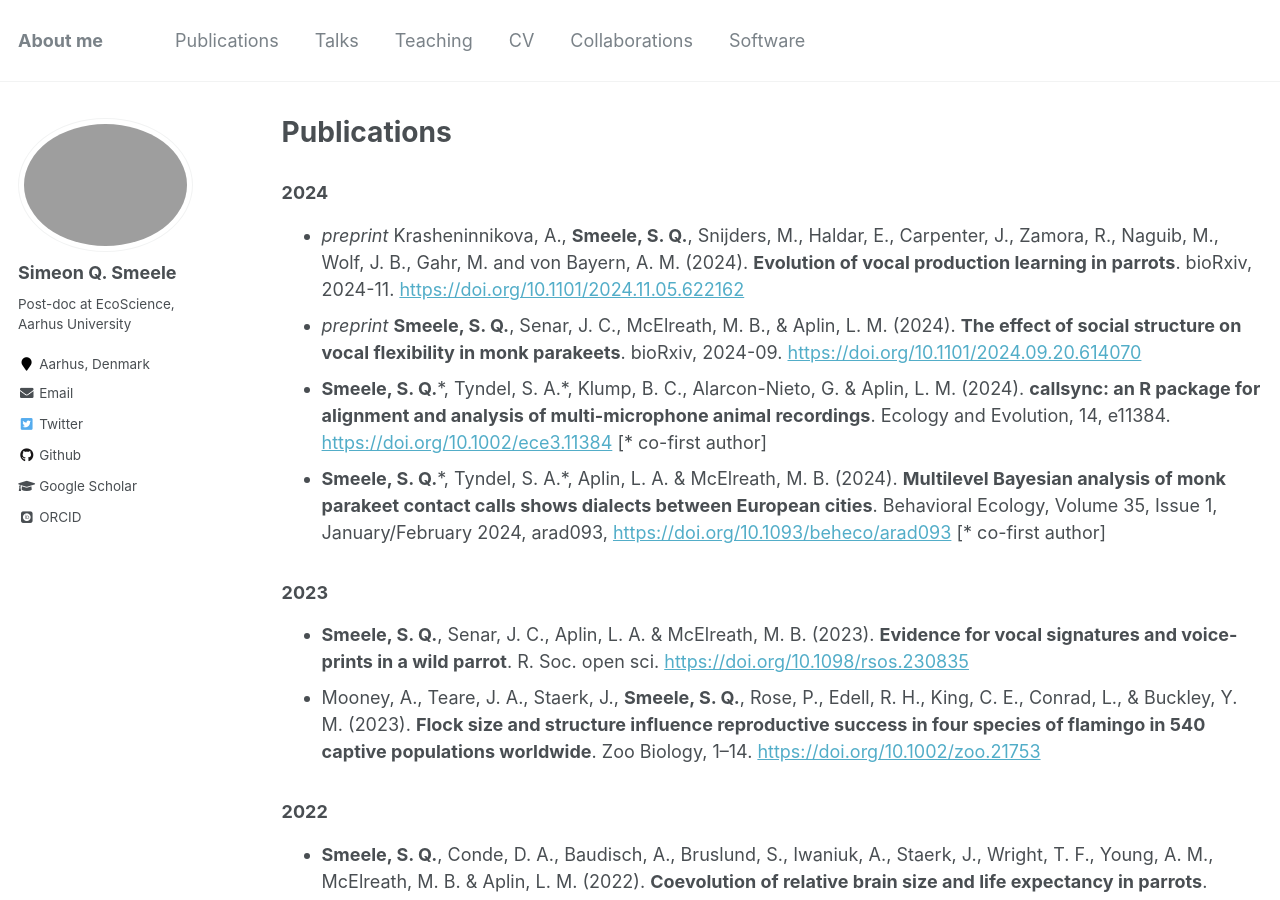
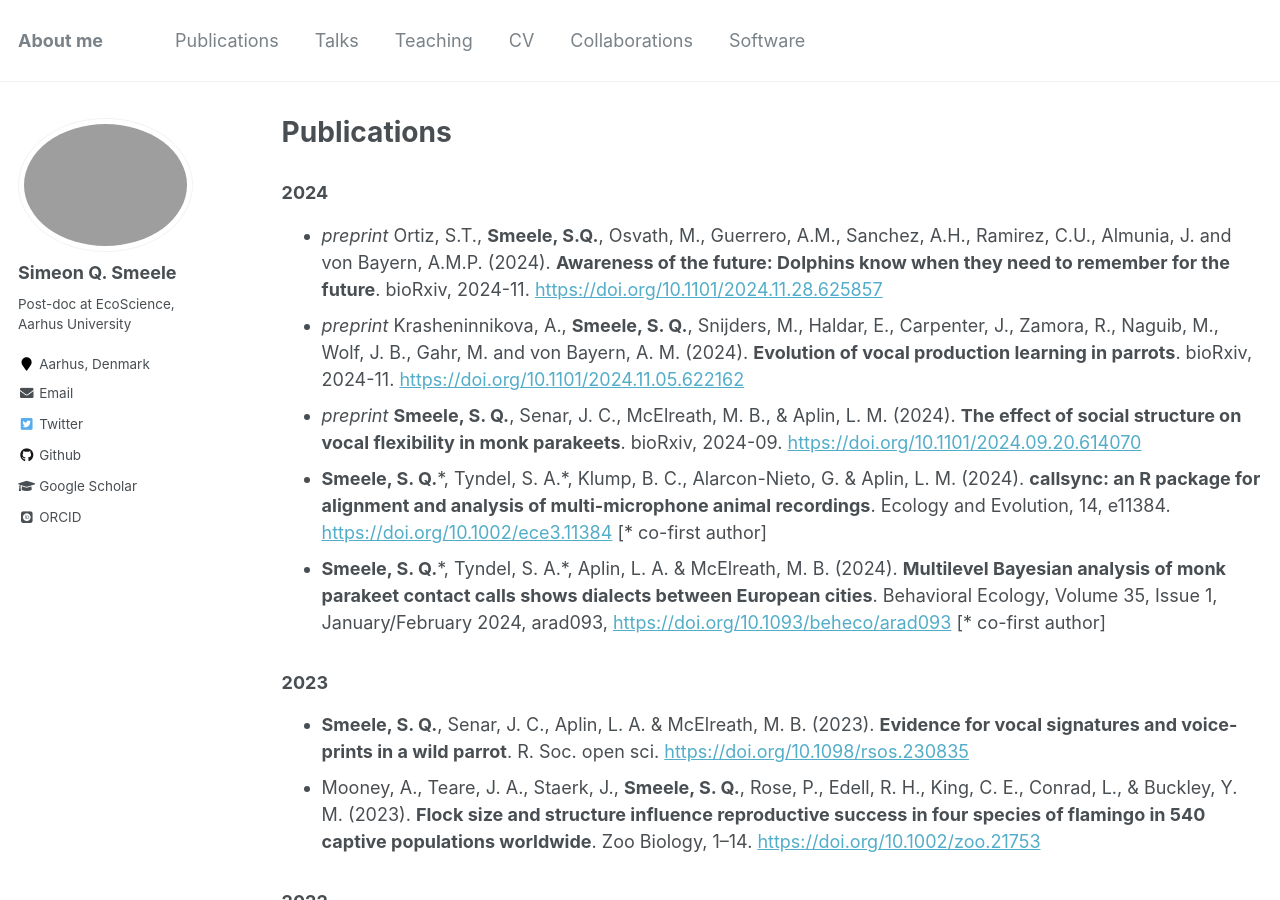
Before and after one commit to simeonqs/simeonqs.github.io, a Jekyll site: the page built from _pages/publications.md, in a window 1280 px wide and 900 px high. Built offline with Jekyll 4.4.1, drawn with Linux system fonts in a browser that asks for light colours; some web fonts are replaced; comment, search, counter and statistics services are not loaded.

Commit message:
Adding reference.

```diff
--- a/_pages/publications.md
+++ b/_pages/publications.md
@@ -8,6 +8,9 @@ author_profile: true
 <script type='text/javascript' src='https://d1bxh8uas1mnw7.cloudfront.net/assets/embed.js'></script>
 
 ### 2024
+
+- *preprint* Ortiz, S.T., **Smeele, S.Q.**, Osvath, M., Guerrero, A.M., Sanchez, A.H., Ramirez, C.U., Almunia, J. and von Bayern, A.M.P. (2024). **Awareness of the future: Dolphins know when they need to remember for the future**. bioRxiv, 2024-11. <https://doi.org/10.1101/2024.11.28.625857>
+  <div class='altmetric-embed' data-doi='10.1101/2024.11.28.625857'></div>
 
 - *preprint* Krasheninnikova, A., **Smeele, S. Q.**, Snijders, M., Haldar, E., Carpenter, J., Zamora, R., Naguib, M., Wolf, J. B., Gahr, M. and von Bayern, A. M. (2024). **Evolution of vocal production learning in parrots**. bioRxiv, 2024-11. <https://doi.org/10.1101/2024.11.05.622162>
   <div class='altmetric-embed' data-doi='10.1101/2024.11.05.622162'></div>
```
